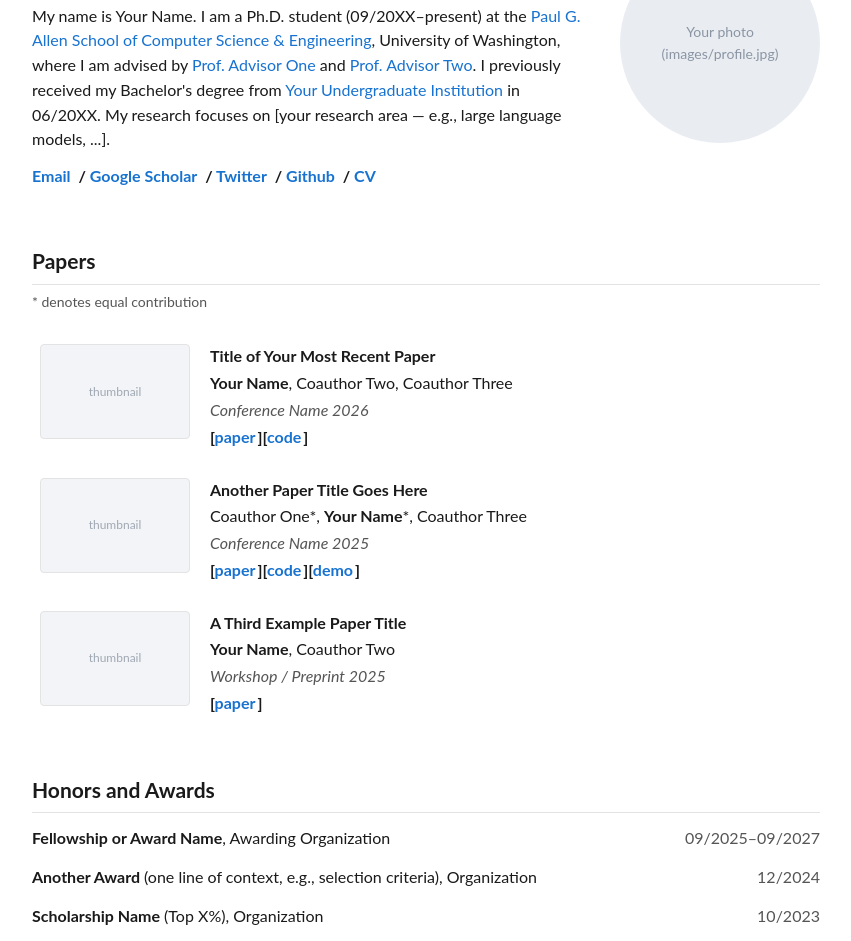
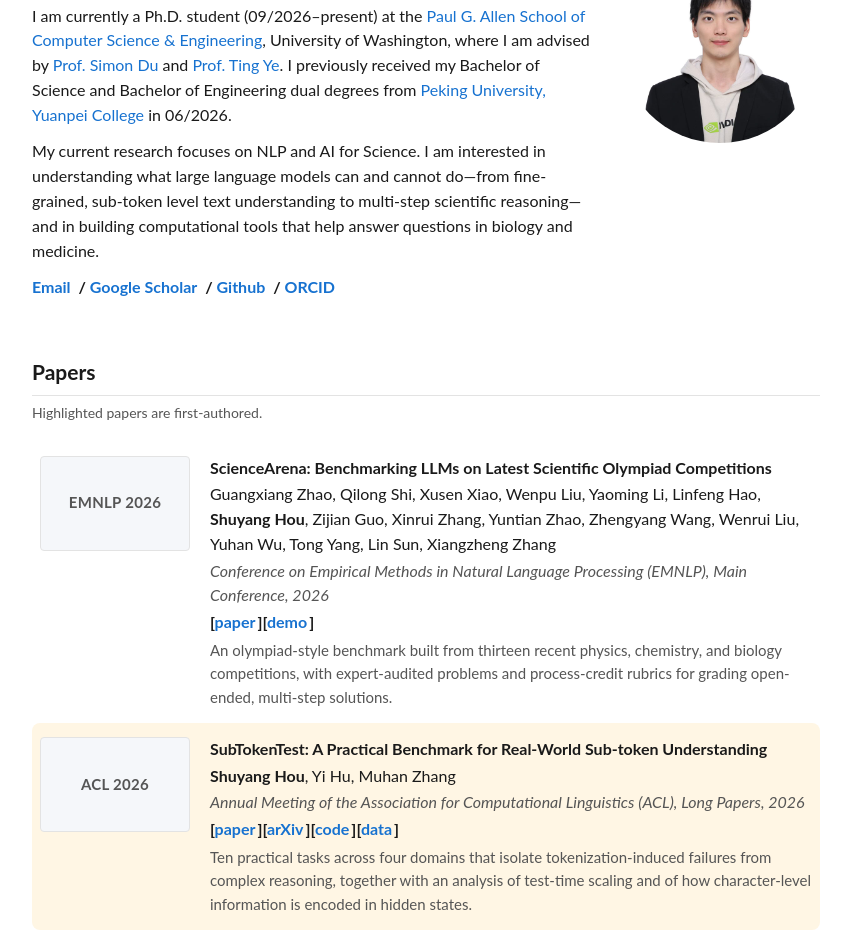
Before and after one commit to Shu-Feather/Shu-Feather.github.io, a plain HTML site: page index.html in a window 1280 px wide. Shown: the part 105-1046 px from the top of the page, without its empty margins (214-1065 px from the left). Drawn offline with Linux system fonts and the light colour scheme.

Commit message:
modify personal info.

```diff
--- a/index.html
+++ b/index.html
@@ -3,8 +3,8 @@
 <head>
   <meta charset="utf-8">
   <meta name="viewport" content="width=device-width, initial-scale=1">
-  <meta name="description" content="Your Name — Ph.D. student at the University of Washington.">
-  <title>Your Name</title>
+  <meta name="description" content="Shuyang Hou — Ph.D. student at the University of Washington working on NLP and AI for Science.">
+  <title>Shuyang Hou</title>
   <style>
     :root {
       --text: #1a1a1a;
@@ -94,6 +94,16 @@
       color: #a0a8b3;
       font-size: 12px;
     }
+    .thumb-placeholder.badge {
+      background: #f5f7fa;
+      color: var(--muted);
+      font-size: 15px;
+      font-weight: 700;
+      letter-spacing: 0.3px;
+      text-align: center;
+    }
+    .paper .title a { color: var(--text); }
+    .paper .title a:hover { color: var(--link-hover); }
     .paper .meta { flex: 1 1 320px; }
     .paper .title { font-weight: 700; }
     .paper .authors { margin: 2px 0; }
@@ -132,92 +142,138 @@
   <!-- ================= HEADER ================= -->
   <div class="header">
     <div class="intro">
-      <h1>Your Name <span lang="zh">中文名</span></h1>
+      <h1>Shuyang Hou 侯书洋</h1>
       <p>
-        My name is Your Name. I am a Ph.D. student (09/20XX&ndash;present) at the
+        I am currently a Ph.D. student (09/2026&ndash;present) at the
         <a href="https://www.cs.washington.edu/">Paul G. Allen School of Computer Science &amp; Engineering</a>,
         University of Washington, where I am advised by
-        <a href="#">Prof. Advisor One</a> and <a href="#">Prof. Advisor Two</a>.
-        I previously received my Bachelor's degree from
-        <a href="#">Your Undergraduate Institution</a> in 06/20XX.
-        My research focuses on [your research area — e.g., large language models, ...].
+        <a href="https://simonshaoleidu.com/">Prof. Simon Du</a> and <a href="https://www.ting-ye.com/">Prof. Ting Ye</a>.
+        I previously received my Bachelor of Science and Bachelor of Engineering dual degrees from
+        <a href="https://english.pku.edu.cn/">Peking University, Yuanpei College</a> in 06/2026.
+      </p>
+      <p>
+        My current research focuses on NLP and AI for Science. I am interested in understanding
+        what large language models can and cannot do&mdash;from fine-grained, sub-token level text
+        understanding to multi-step scientific reasoning&mdash;and in building computational tools
+        that help answer questions in biology and medicine.
       </p>
       <p class="links">
-        <a href="mailto:you@cs.washington.edu">Email</a> /
-        <a href="#">Google Scholar</a> /
-        <a href="#">Twitter</a> /
-        <a href="#">Github</a> /
-        <a href="#">CV</a>
+        <a href="mailto:shuyoung@cs.washington.edu">Email</a> /
+        <a href="https://scholar.google.com/citations?user=fuExBvoAAAAJ&hl=en">Google Scholar</a> /
+        <a href="https://github.com/Shu-Feather">Github</a> /
+        <a href="https://orcid.org/0009-0005-2314-9371">ORCID</a>
+        <!-- / <a href="files/CV.pdf">CV</a> -->
       </p>
     </div>
     <div class="photo">
-      <!-- Replace this placeholder with: <img src="images/profile.jpg" alt="Your Name"> -->
-      <div class="photo-placeholder">Your photo<br>(images/profile.jpg)</div>
+      <img src="images/shuyang.jpeg" alt="Shuyang Hou">
     </div>
   </div>
 
   <!-- ================= PAPERS ================= -->
   <h2>Papers</h2>
-  <p class="note">* denotes equal contribution</p>
+  <p class="note">Highlighted papers are first-authored.</p>
 
-  <!-- Copy one of these blocks for each paper. Add class "selected" to highlight a favorite. -->
+  <!-- Copy one of these blocks for each paper. Add class "selected" to highlight a favorite.
+       To use a figure instead of the venue badge, replace the badge div with: <img src="images/xxx.png" alt=""> -->
   <div class="paper">
     <div class="thumb">
-      <!-- Replace with: <img src="images/paper1.png" alt=""> -->
-      <div class="thumb-placeholder">thumbnail</div>
+      <div class="thumb-placeholder badge">EMNLP 2026</div>
     </div>
     <div class="meta">
-      <div class="title">Title of Your Most Recent Paper</div>
-      <div class="authors"><span class="me">Your Name</span>, Coauthor Two, Coauthor Three</div>
-      <div class="venue">Conference Name 2026</div>
+      <div class="title"><a href="https://arxiv.org/abs/2608.30517">ScienceArena: Benchmarking LLMs on Latest Scientific Olympiad Competitions</a></div>
+      <div class="authors">
+        Guangxiang Zhao, Qilong Shi, Xusen Xiao, Wenpu Liu, Yaoming Li, Linfeng Hao,
+        <span class="me">Shuyang Hou</span>, Zijian Guo, Xinrui Zhang, Yuntian Zhao, Zhengyang Wang,
+        Wenrui Liu, Yuhan Wu, Tong Yang, Lin Sun, Xiangzheng Zhang
+      </div>
+      <div class="venue">Conference on Empirical Methods in Natural Language Processing (EMNLP), Main Conference, 2026</div>
       <div class="tags">
-        [<a href="#">paper</a>][<a href="#">code</a>]
+        [<a href="https://arxiv.org/abs/2608.30517">paper</a>][<a href="https://science-arena.onrender.com/">demo</a>]
+      </div>
+      <div class="desc">
+        An olympiad-style benchmark built from thirteen recent physics, chemistry, and biology
+        competitions, with expert-audited problems and process-credit rubrics for grading
+        open-ended, multi-step solutions.
+      </div>
+    </div>
+  </div>
+
+  <div class="paper selected">
+    <div class="thumb">
+      <div class="thumb-placeholder badge">ACL 2026</div>
+    </div>
+    <div class="meta">
+      <div class="title"><a href="https://aclanthology.org/2026.acl-long.915">SubTokenTest: A Practical Benchmark for Real-World Sub-token Understanding</a></div>
+      <div class="authors"><span class="me">Shuyang Hou</span>, Yi Hu, Muhan Zhang</div>
+      <div class="venue">Annual Meeting of the Association for Computational Linguistics (ACL), Long Papers, 2026</div>
+      <div class="tags">
+        [<a href="https://aclanthology.org/2026.acl-long.915">paper</a>][<a href="https://arxiv.org/abs/2601.09089">arXiv</a>][<a href="https://github.com/Shu-Feather/SubTokenTest">code</a>][<a href="https://huggingface.co/datasets/Rain-air/SubTokenTest-QA">data</a>]
+      </div>
+      <div class="desc">
+        Ten practical tasks across four domains that isolate tokenization-induced failures from
+        complex reasoning, together with an analysis of test-time scaling and of how character-level
+        information is encoded in hidden states.
       </div>
     </div>
   </div>
 
   <div class="paper">
     <div class="thumb">
-      <div class="thumb-placeholder">thumbnail</div>
+      <div class="thumb-placeholder badge">Bioinformatics</div>
     </div>
     <div class="meta">
-      <div class="title">Another Paper Title Goes Here</div>
-      <div class="authors">Coauthor One*, <span class="me">Your Name</span>*, Coauthor Three</div>
-      <div class="venue">Conference Name 2025</div>
+      <div class="title"><a href="https://doi.org/10.1093/bioinformatics/btaf603">Decoding Cell Fate: Integrated Experimental and Computational Analysis at the Single-Cell Level</a></div>
+      <div class="authors">Yutong Zhou, <span class="me">Shuyang Hou</span>, Xinhao Miao, Guangxin Zhang, Zining Li, Di Zhang, Yongjie Lin, Yihan Lin</div>
+      <div class="venue">Bioinformatics, 41(11): btaf603, 2025</div>
       <div class="tags">
-        [<a href="#">paper</a>][<a href="#">code</a>][<a href="#">demo</a>]
+        [<a href="https://doi.org/10.1093/bioinformatics/btaf603">paper</a>][<a href="https://pmc.ncbi.nlm.nih.gov/articles/PMC12646649">PMC</a>]
+      </div>
+      <div class="desc">
+        A review connecting classical cell-fate frameworks with single-cell omics, perturbation
+        technologies, and computational (including AI-driven) methods for modeling and predicting cell fate.
       </div>
     </div>
   </div>
 
-  <div class="paper">
-    <div class="thumb">
-      <div class="thumb-placeholder">thumbnail</div>
-    </div>
-    <div class="meta">
-      <div class="title">A Third Example Paper Title</div>
-      <div class="authors"><span class="me">Your Name</span>, Coauthor Two</div>
-      <div class="venue">Workshop / Preprint 2025</div>
-      <div class="tags">
-        [<a href="#">paper</a>]
-      </div>
-    </div>
+  <!-- ================= EDUCATION ================= -->
+  <h2>Education</h2>
+
+  <div class="honor">
+    <div class="what"><b>Ph.D. in Computer Science</b>, Paul G. Allen School of Computer Science &amp; Engineering, University of Washington</div>
+    <div class="when">09/2026&ndash;present</div>
+  </div>
+  <div class="honor">
+    <div class="what"><b>B.S. and B.E. (dual degrees)</b>, Yuanpei College, Peking University</div>
+    <div class="when">09/2022&ndash;06/2026</div>
   </div>
 
   <!-- ================= HONORS ================= -->
   <h2>Honors and Awards</h2>
 
   <div class="honor">
-    <div class="what"><b>Fellowship or Award Name</b>, Awarding Organization</div>
-    <div class="when">09/2025&ndash;09/2027</div>
+    <div class="what"><b>Yuanpei College Young Scholar</b> (awarded to selected undergraduate researcher), Peking University</div>
+    <div class="when">09/2025</div>
   </div>
   <div class="honor">
-    <div class="what"><b>Another Award</b> (one line of context, e.g., selection criteria), Organization</div>
-    <div class="when">12/2024</div>
+    <div class="what"><b>Leo KoGuan Scholarship</b> (Top 1%), Peking University</div>
+    <div class="when">09/2025</div>
   </div>
   <div class="honor">
-    <div class="what"><b>Scholarship Name</b> (Top X%), Organization</div>
-    <div class="when">10/2023</div>
+    <div class="what"><b>China National Scholarship</b> (Top 0.2% nationwide), Ministry of Education, P.R. China</div>
+    <div class="when">10/2024</div>
+  </div>
+  <div class="honor">
+    <div class="what"><b>National Science Fund for Distinguished Undergraduate Researchers</b> (130 undergraduate STEM researchers selected from across China, $15,000), National Natural Science Foundation of China (NSFC)</div>
+    <div class="when">09/2023&ndash;06/2024</div>
+  </div>
+  <div class="honor">
+    <div class="what"><b>May 4th Scholarship</b> (Top 1%), Peking University</div>
+    <div class="when">09/2023</div>
+  </div>
+  <div class="honor">
+    <div class="what"><b>Merit Student Pacesetter</b> (Top 1%), Peking University</div>
+    <div class="when">2023, 2024, 2025</div>
   </div>
 
   <footer>
```
Also changed, not shown: images/shuyang.jpeg (added).
